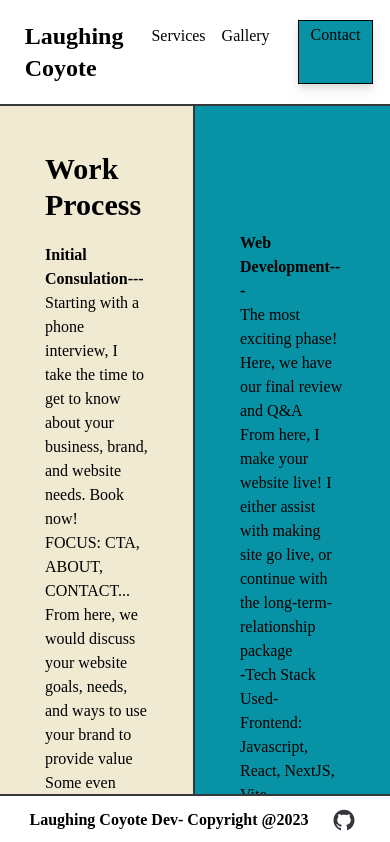
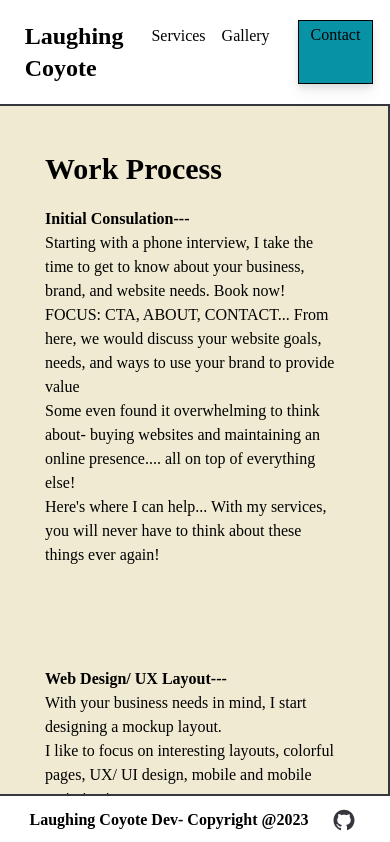
Before and after one commit to elsahv/laughing-coyote, a Next.js app: page /work in a window 390 px wide. Shown: the top 842 px of the page. Built offline with nearby package versions, Linux system fonts and the light colour scheme.

Commit message:
start mobile css

```diff
--- a/app/globals.css
+++ b/app/globals.css
@@ -12,9 +12,15 @@ html{
  .main_grid{
     display:grid;
     grid-template-columns: 1fr 1fr;
-    height:790px;
+ }
 
+ @media only screen and (max-width: 1024px) {
+  .main_grid{
+    display:grid;
+    grid-template-columns: 1fr;
  }
+ }
+
 
  .left-sq{
     border-right: solid 2px #35373d;
--- a/app/layout.js
+++ b/app/layout.js
@@ -15,7 +15,7 @@ export default function RootLayout({ children }) {
     <html lang="en">
       <body className="">
         <Header />
-        <main className="bg-munsell h-[790px]">{children}</main>
+        <main className="bg-munsell 2xl:h-[790px] lg:h-[100%]">{children}</main>
         <Footer />
       </body>
     </html>
--- a/app/services/page.jsx
+++ b/app/services/page.jsx
@@ -4,7 +4,8 @@ import content from "./data";
 const Services = () => {
   return (
     <div id="services" className="main_grid">
-      <section className="left-sq pt-[150px] bg-parchment text-onyx">
+      {/* //*LEFT SQ */}
+      <section className="left-sq 2xl:pt-[150px] lg:pt-1 bg-parchment text-onyx">
         <div className="mb-[50px]">
           <p className="text-lg pl-1 py-5">
             So why should you bother with a website when social media is
@@ -19,6 +20,7 @@ const Services = () => {
         </div>
       </section>
 
+      {/* //*RIGHT SQ */}
       <section className="right-sq">
         <div className="py-5">
           <h2 className="font-bold text-lg text-center underline">
@@ -35,7 +37,7 @@ const Services = () => {
                     src={item.image}
                     alt=""
                     id="border"
-                    className="rounded-2xl w-16 p-3 bg-munsell border border-onyx"
+                    className="rounded-2xl w-16 p-3 bg-parchment border border-onyx"
                   />
                 </div>
                 <p className="px-2 pt-1 pb-3 text-md text-center text-aquamarine">
```
